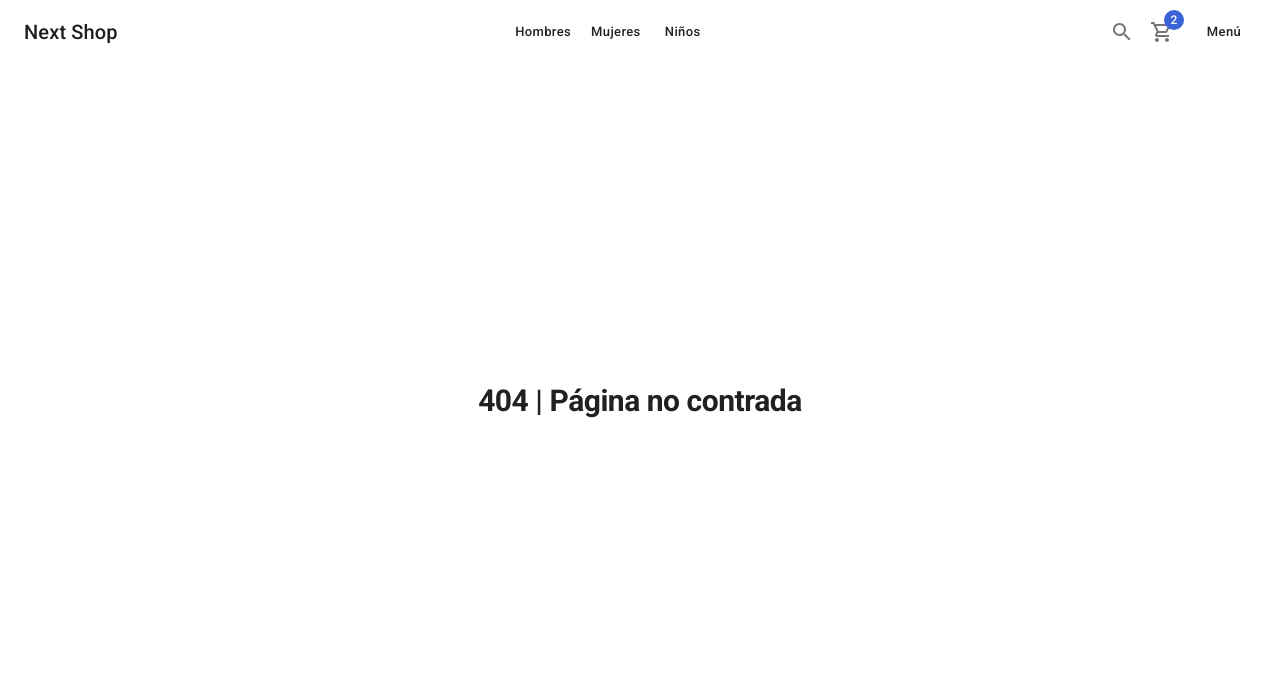
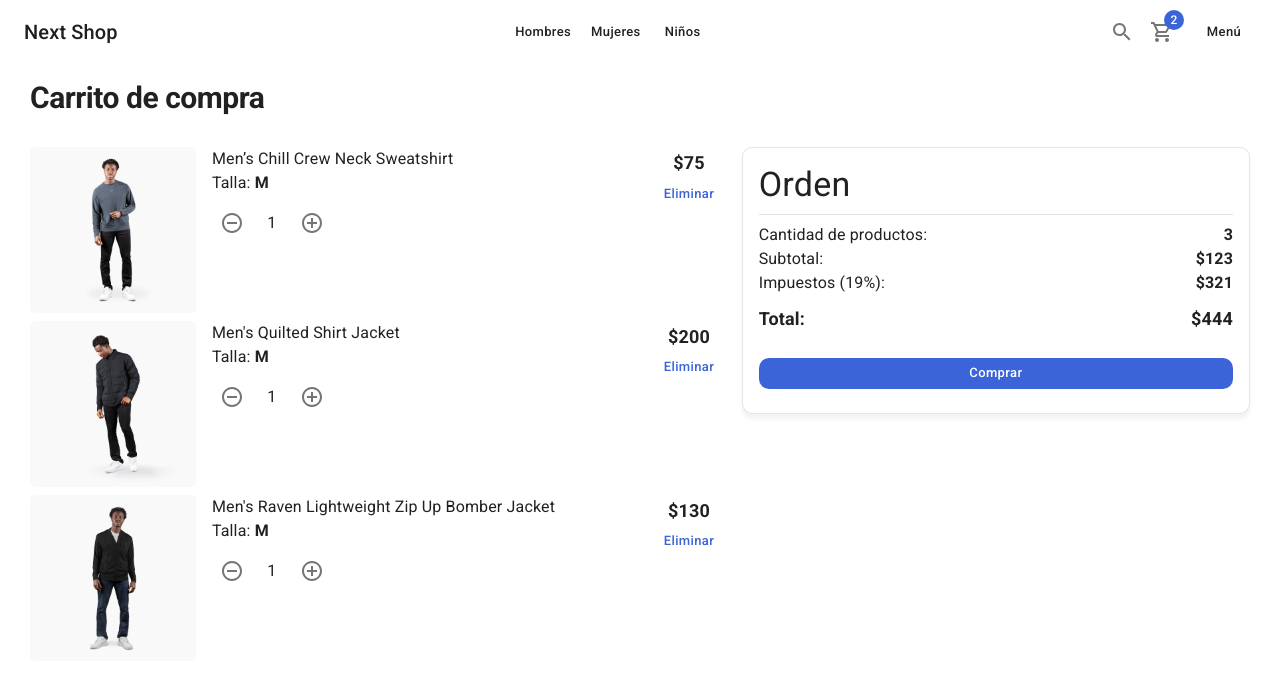
Before and after one commit to sebastian-asm/next-shop, a Next.js app: page /cart in a window 1280 px wide. Before the commit this address had no page. Shown: the top 688 px of the page. Built offline with nearby package versions, Linux system fonts and the light colour scheme.

Commit message:
agregada seccion carrito de compra

```diff
--- /dev/null
+++ b/components/cart/CartList.tsx
@@ -0,0 +1,72 @@
+import { FC } from 'react';
+import NextLink from 'next/link';
+
+import Box from '@mui/material/Box';
+import Button from '@mui/material/Button';
+import CardActionArea from '@mui/material/CardActionArea';
+import CardMedia from '@mui/material/CardMedia';
+import Grid from '@mui/material/Grid';
+import Link from '@mui/material/Link';
+import Typography from '@mui/material/Typography';
+
+import { initialData } from '../../database/products';
+import { ItemCounter } from '../ui';
+
+const productsInCart = [
+  initialData.products[0],
+  initialData.products[1],
+  initialData.products[2],
+];
+
+interface Props {
+  editable?: boolean;
+}
+
+export const CartList: FC<Props> = ({ editable = false }) => {
+  return (
+    <>
+      {productsInCart.map((product) => (
+        <Grid container key={product.slug} spacing={2} sx={{ mb: 1 }}>
+          <Grid item xs={3}>
+            <NextLink href="/product/slug" legacyBehavior passHref>
+              <Link>
+                <CardActionArea>
+                  <CardMedia
+                    image={`products/${product.images[0]}`}
+                    component="img"
+                    sx={{ borderRadius: '5px' }}
+                  />
+                </CardActionArea>
+              </Link>
+            </NextLink>
+          </Grid>
+
+          <Grid item xs={7}>
+            <Box display="flex" flexDirection="column">
+              <Typography variant="body1">{product.title}</Typography>
+              <Typography variant="body1" sx={{ mb: 1 }}>
+                Talla: <strong>M</strong>
+              </Typography>
+              {editable ? <ItemCounter /> : <Typography>3 items</Typography>}
+            </Box>
+          </Grid>
+
+          <Grid
+            item
+            xs={2}
+            display="flex"
+            alignItems="center"
+            flexDirection="column"
+          >
+            <Typography variant="subtitle1">${product.price}</Typography>
+            {editable && (
+              <Button variant="text" color="secondary">
+                Eliminar
+              </Button>
+            )}
+          </Grid>
+        </Grid>
+      ))}
+    </>
+  );
+};
--- /dev/null
+++ b/components/cart/OrderSummary.tsx
@@ -0,0 +1,36 @@
+import Grid from '@mui/material/Grid';
+import Typography from '@mui/material/Typography';
+
+export const OrderSummary = () => {
+  return (
+    <Grid container>
+      <Grid item xs={6}>
+        <Typography>Cantidad de productos:</Typography>
+      </Grid>
+      <Grid item xs={6} display="flex" justifyContent="end">
+        <Typography fontWeight="bold">3</Typography>
+      </Grid>
+
+      <Grid item xs={6}>
+        <Typography>Subtotal:</Typography>
+      </Grid>
+      <Grid item xs={6} display="flex" justifyContent="end">
+        <Typography fontWeight="bold">$123</Typography>
+      </Grid>
+
+      <Grid item xs={6}>
+        <Typography>Impuestos (19%):</Typography>
+      </Grid>
+      <Grid item xs={6} display="flex" justifyContent="end">
+        <Typography fontWeight="bold">$321</Typography>
+      </Grid>
+
+      <Grid item xs={6} sx={{ mt: 1 }}>
+        <Typography variant="subtitle1">Total:</Typography>
+      </Grid>
+      <Grid item xs={6} display="flex" justifyContent="end" sx={{ mt: 1 }}>
+        <Typography variant="subtitle1">$444</Typography>
+      </Grid>
+    </Grid>
+  );
+};
--- /dev/null
+++ b/components/cart/index.ts
@@ -0,0 +1,2 @@
+export { CartList } from './CartList';
+export { OrderSummary } from './OrderSummary';
--- /dev/null
+++ b/pages/cart/index.tsx
@@ -0,0 +1,43 @@
+import Box from '@mui/material/Box';
+import Button from '@mui/material/Button';
+import Card from '@mui/material/Card';
+import CardContent from '@mui/material/CardContent';
+import Divider from '@mui/material/Divider';
+import Grid from '@mui/material/Grid';
+import Typography from '@mui/material/Typography';
+
+import { CartList, OrderSummary } from '../../components/cart';
+import { ShopLayout } from '../../components/layouts';
+
+export default function CartPage() {
+  return (
+    <ShopLayout
+      title="Carrito de compra"
+      description="Todos los productos que están listo para adquirir."
+    >
+      <Typography variant="h1" component="h1" sx={{ mb: 4 }}>
+        Carrito de compra
+      </Typography>
+      <Grid container>
+        <Grid item xs={12} sm={7}>
+          <CartList editable />
+        </Grid>
+
+        <Grid item xs={12} sm={5}>
+          <Card className="summary-card">
+            <CardContent>
+              <Typography variant="h4">Orden</Typography>
+              <Divider sx={{ my: 1 }} />
+              <OrderSummary />
+              <Box sx={{ mt: 3 }}>
+                <Button color="secondary" className="circular-btn" fullWidth>
+                  Comprar
+                </Button>
+              </Box>
+            </CardContent>
+          </Card>
+        </Grid>
+      </Grid>
+    </ShopLayout>
+  );
+}
--- a/pages/index.tsx
+++ b/pages/index.tsx
@@ -13,7 +13,7 @@ export default function Home() {
       <Typography variant="h1" component="h1">
         Next Shop
       </Typography>
-      <Typography variant="h2" sx={{ mb: 1 }}>
+      <Typography variant="h2" sx={{ mb: 4 }}>
         Todos los productos
       </Typography>
 
```
Also changed, not shown: pages/cart/empty.tsx (added, +37 -0 lines).
